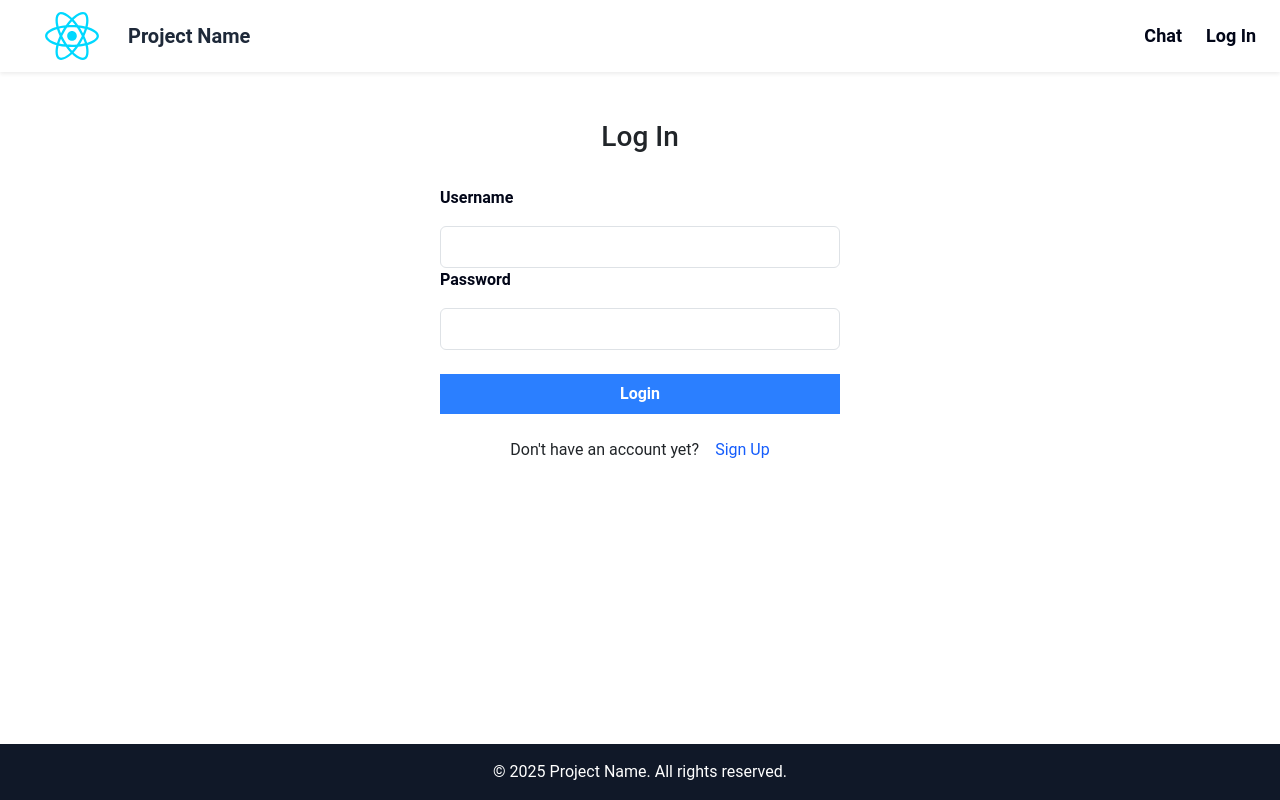
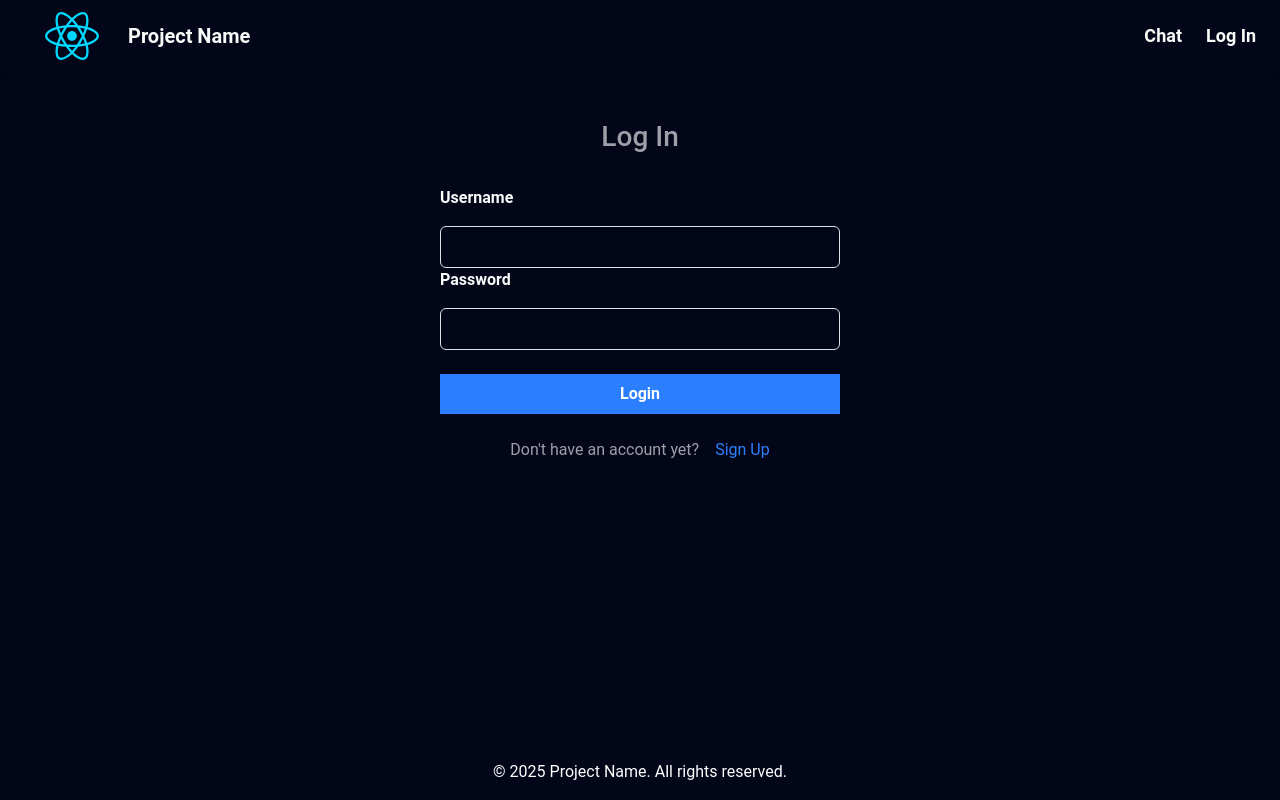
Before and after one commit to GaelGil/full_stack_template, a React (Vite) app in the folder frontend/: page /login in a window 1280 px wide. Built offline with nearby package versions, Linux system fonts and the light colour scheme; no server answers.

Commit message:
updated frontend theme

```diff
--- a/frontend/src/components/Auth/LoginForm.tsx
+++ b/frontend/src/components/Auth/LoginForm.tsx
@@ -56,7 +56,9 @@ const LogInForm = () => {
 
   return (
     <div className="d-flex flex-column justify-content-center align-items-center">
-      <h3 className="text-primary-600">Log In</h3>
+      <h3 className="text-primary-600">
+        <span className="text-secondary-300">Log In</span>
+      </h3>
 
       <div>
         <AuthForm
--- a/frontend/src/components/Auth/SignUpForm.tsx
+++ b/frontend/src/components/Auth/SignUpForm.tsx
@@ -65,7 +65,9 @@ const SignUpForm = () => {
 
   return (
     <div className="d-flex flex-column justify-content-center align-items-center">
-      <h3 className="text-primary-600"> Sign Up</h3>
+      <h3 className="text-primary-600">
+        <span className="text-secondary-300">Sign Up</span>
+      </h3>
       <div>
         {/* importing algorithm form component with sorting specific values */}
         <AuthForm
--- a/frontend/src/components/Home/HomeBanner.tsx
+++ b/frontend/src/components/Home/HomeBanner.tsx
@@ -6,13 +6,14 @@ const HomeBanner = () => {
   const user = useUser();
   return (
     <>
-      <div className="min-h-[80vh] flex items-center justify-center bg-gradient-to-r from-[#e3f0ff] to-[#f8fafd]">
+      {/* <div className="min-h-[80vh] flex items-center justify-center bg-gradient-to-r from-[#e3f0ff] to-[#f8fafd]"> */}
+      <div className="min-h-[80vh] flex items-center justify-center ">
         <div className="max-w-7xl mx-auto px-4 w-full">
           <div className="flex flex-col-reverse md:flex-row items-center">
             {/* Left content */}
             <div className="w-full md:w-1/2 text-left">
-              <h1 className="text-primary-600 font-extrabold text-4xl md:text-5xl mb-6 text-[#1a237e]">
-                {PROJECT_NAME}
+              <h1 className=" font-extrabold text-4xl md:text-5xl mb-6 text-[#1a237e]">
+                <span className="text-primary-600">{PROJECT_NAME}</span>
               </h1>
               <p className="text-lg md:text-xl text-secondary-300 mb-8">
                 Lorem ipsum, dolor sit amet consectetur adipisicing elit.
--- a/frontend/src/components/Layout/Footer.tsx
+++ b/frontend/src/components/Layout/Footer.tsx
@@ -2,7 +2,7 @@
 import { PROJECT_NAME } from "../../data/ProjectName";
 const Footer = () => {
   return (
-    <footer className="bg-gray-900 text-white text-center py-3">
+    <footer className=" text-white text-center py-3">
       <div className="max-w-7xl mx-auto px-4">
         <p className="mb-0">© 2025 {PROJECT_NAME}. All rights reserved.</p>
       </div>
--- a/frontend/src/components/Layout/NavBar.tsx
+++ b/frontend/src/components/Layout/NavBar.tsx
@@ -28,7 +28,7 @@ const Navigation = () => {
   };
 
   return (
-    <nav className="bg-white shadow-sm py-1">
+    <nav className=" shadow-sm py-1">
       <div className="max-w-7xl mx-auto px-4 flex items-center justify-between h-16">
         <Link to="/" className="flex items-center gap-2 text-decoration-none">
           <img
@@ -36,7 +36,7 @@ const Navigation = () => {
             alt="Logo"
             className="w-24 h-12 object-contain"
           />
-          <span className="font-bold text-xl text-gray-800 no-underline">
+          <span className="text-primary-600 font-bold text-xl text-gray-800 no-underline">
             {PROJECT_NAME}
           </span>
         </Link>
@@ -102,15 +102,7 @@ const Navigation = () => {
       {/* Mobile nav */}
       {isOpen && (
         <div className="md:hidden px-4 pb-4 space-y-2 font-semibold text-lg">
-          <Link
-            to="/orders"
-            onClick={() => setIsOpen(false)}
-            className={`block ${
-              location.pathname === "/orders"
-                ? "text-blue-600"
-                : "text-gray-700 hover:text-blue-600"
-            }`}
-          >
+          <Link to="/orders" onClick={() => setIsOpen(false)}>
             Orders
           </Link>
         </div>
--- a/frontend/src/css/index.css
+++ b/frontend/src/css/index.css
@@ -1,17 +1,17 @@
 @import "tailwindcss";
 
-@layer base {
+/* @layer base {
   html {
     @apply text-white;
   }
-}
+} */
 
 @theme {
-  --color-primary-600: oklch(12.9% 0.042 264.695);
-  --color-secondary-300: oklch(44.2% 0.017 285.786);
+  --color-primary-600: oklch(98.5% 0.001 106.423);
+  --color-secondary-300: oklch(70.5% 0.015 286.067);
 }
 
 body {
-  background-color: #ffffff;
+  background-color: oklch(12.9% 0.042 264.695);
   font-family: "Roboto", sans-serif;
 }
--- a/frontend/src/pages/Auth.tsx
+++ b/frontend/src/pages/Auth.tsx
@@ -22,15 +22,15 @@ const AuthPage: React.FC = () => {
       <div className="mb-4 flex justify-center space-x-4">
         {selected === "login" ? (
           <>
-            <p>Don't have an account yet?</p>
-            <p className="text-blue-600" onClick={() => setSelected("signup")}>
+            <p className="text-secondary-300">Don't have an account yet?</p>
+            <p className="text-blue-500" onClick={() => setSelected("signup")}>
               Sign Up
             </p>
           </>
         ) : (
           <>
-            <p>Already have an account?</p>
-            <p className="text-blue-600" onClick={() => setSelected("login")}>
+            <p className="text-secondary-300">Already have an account?</p>
+            <p className="text-blue-500" onClick={() => setSelected("login")}>
               Log In
             </p>
           </>
```
